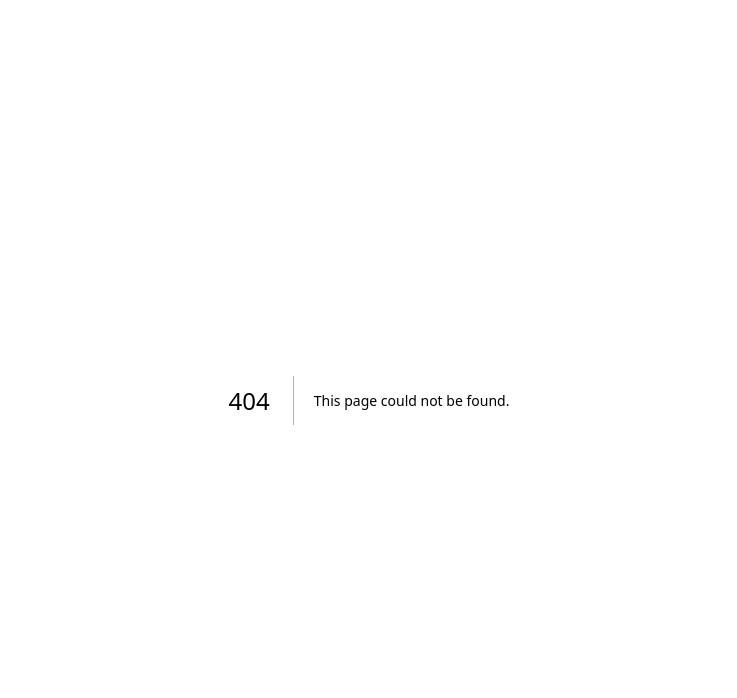
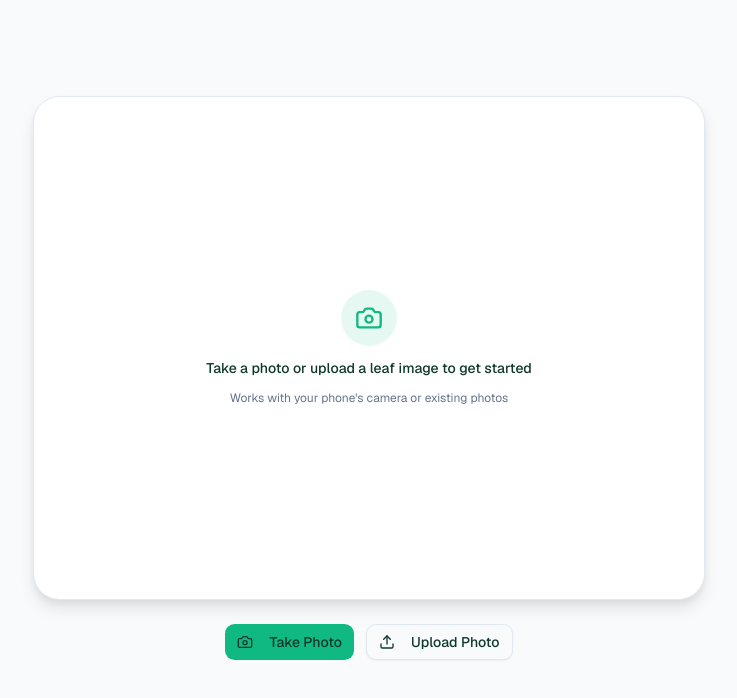
Before and after one commit to Ry-Ry19/citia-is, a Next.js app: page /identify in a window 1280 px wide. Before the commit this address had no page. Shown: the top 698 px of the page, without its empty margins (271-1008 px from the left). Built offline with nearby package versions, Linux system fonts and the light colour scheme.

Commit message:
page: add identify page rendering CameraScanner

```diff
--- /dev/null
+++ b/app/identify/page.tsx
@@ -0,0 +1,9 @@
+import { CameraScanner } from "@/components/identify/camera-scanner";
+
+export default function IdentifyPage() {
+    return (
+        <main className="min-h-screen bg-background px-6 pb-16 pt-24">
+            <CameraScanner />
+        </main>
+    )
+}
```
